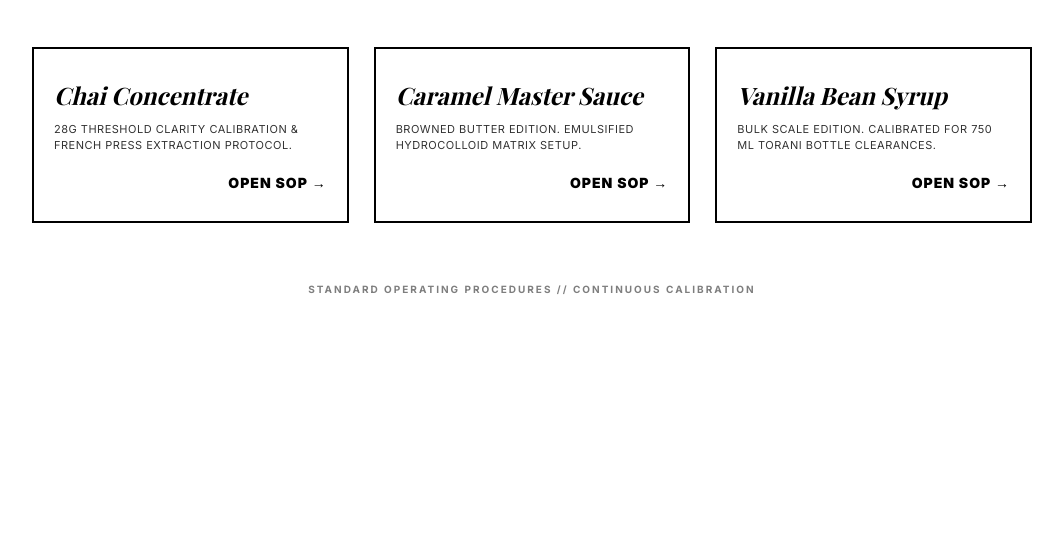
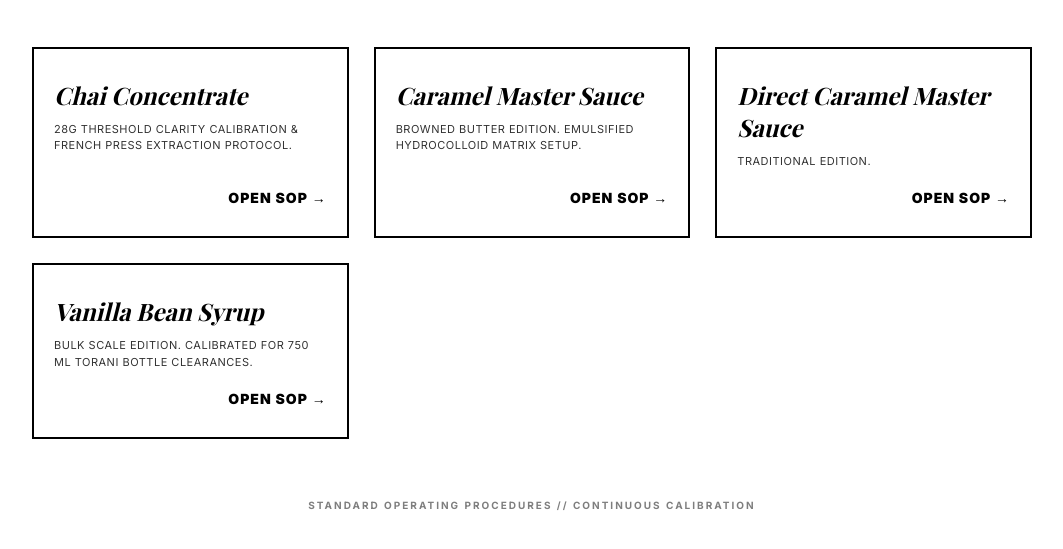
Before and after one commit to inoeuknow/coffeebar, a plain HTML site: page index.html in a window 1280 px wide. Shown: the part 123-672 px from the top of the page, without its empty margins (108-1171 px from the left). Drawn offline with nearby package versions, Linux system fonts and the light colour scheme; a web font is replaced by a local one.

Commit message:
Update index.html
Added new recipe

```diff
--- a/index.html
+++ b/index.html
@@ -134,6 +134,15 @@
             <div class="arrow">Open SOP →</div>
         </a>
 
+        <!-- DIRECTCARAMEL CARD -->
+        <a href="caramel-direct.html" class="menu-card">
+            <div>
+                <h2>Direct Caramel Master Sauce</h2>
+                <p>Traditional Edition.</p>
+            </div>
+            <div class="arrow">Open SOP →</div>
+        </a>
+
         <!-- VANILLA CARD -->
         <a href="vanilla.html" class="menu-card">
             <div>
```
